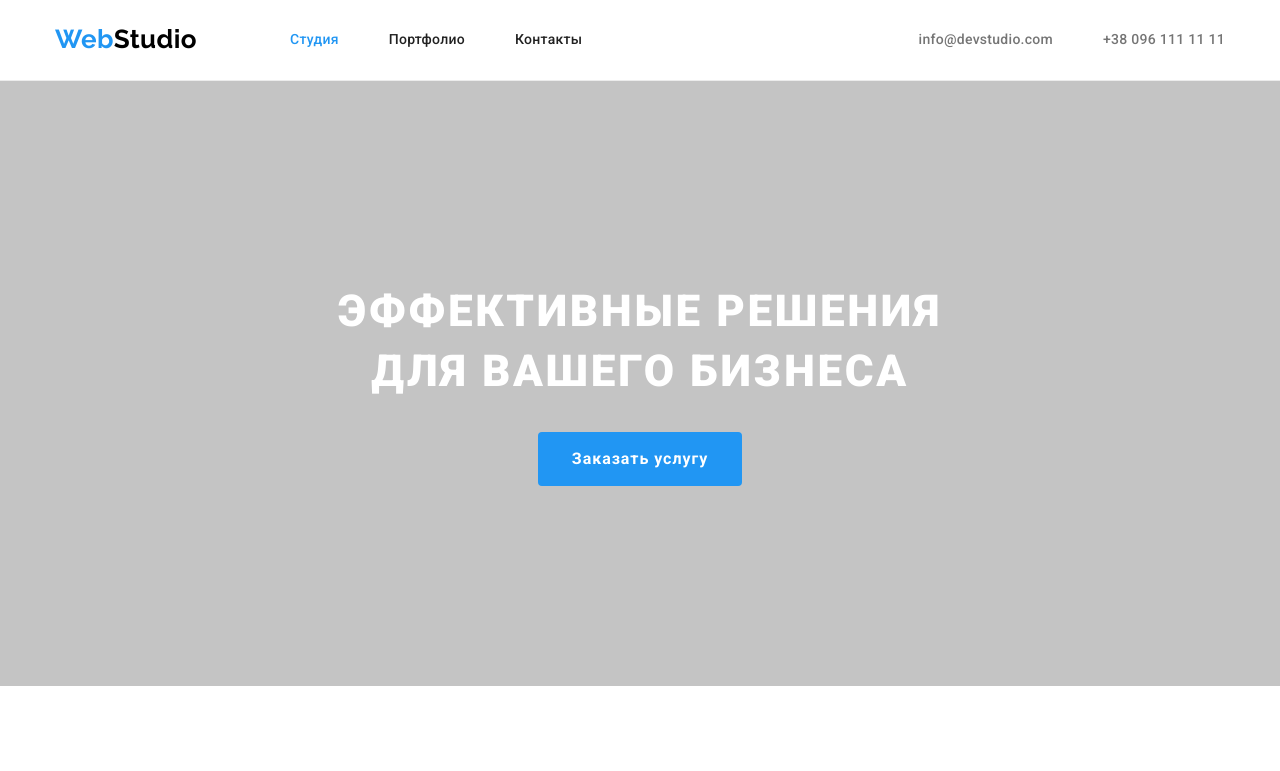
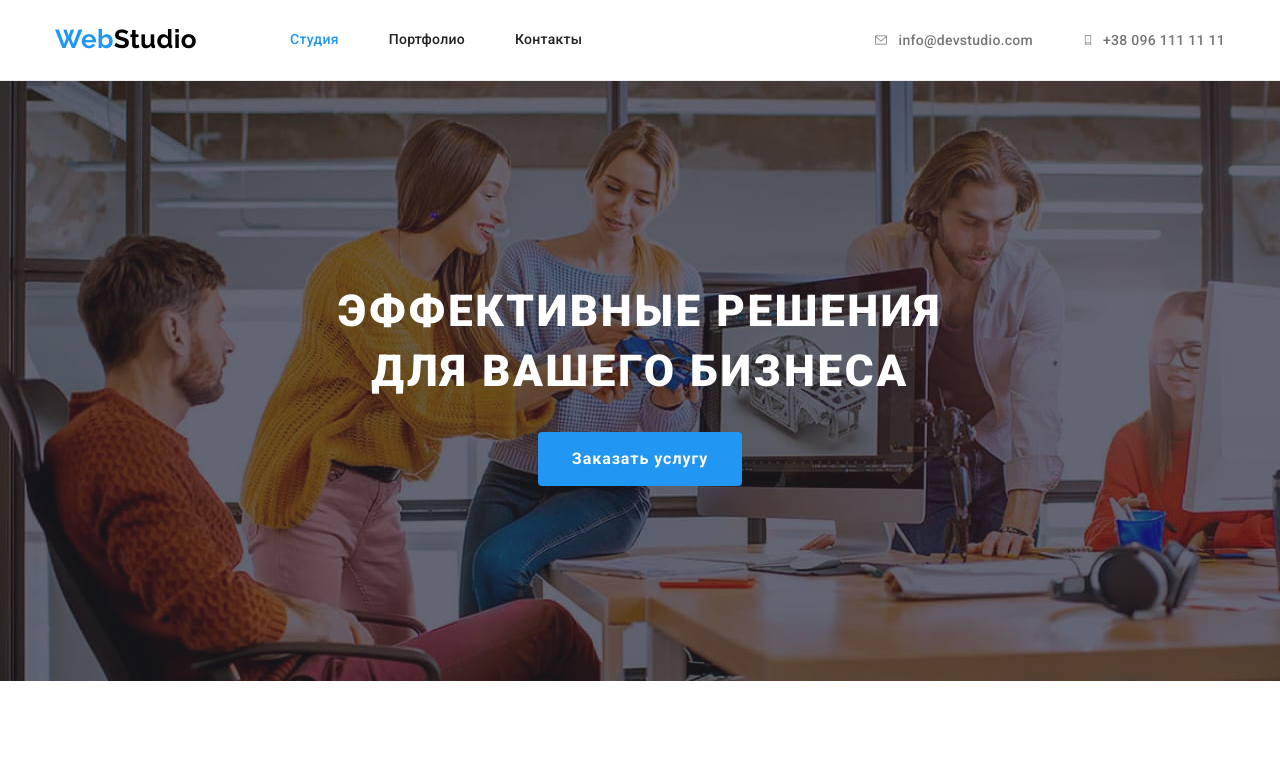
Before and after one commit to Kostiantyn-Radchenko/goit-markup-hw-04, a plain HTML site: page index.html in a window 1280 px wide. Shown: the top 771 px of the page. Drawn offline with nearby package versions, Linux system fonts and the light colour scheme.

Commit message:
markup header svg

```diff
--- a/css/style.css
+++ b/css/style.css
@@ -26,6 +26,7 @@ font-family: 'Roboto', sans-serif;
   --card-border-radius: 0px 0px 4px 4px;
   --card-border-color: #eeeeee;
   --hero--bgc-color: #c4c4c4;
+  --linear-gradient: rgba(47, 48, 58, 0.4);
 }
 /* tag configuration */
 li {
@@ -43,7 +44,21 @@ ul {
   margin: 0;
   padding: 0;
 }
-img {
+.visually-hidden {
+  position: absolute;
+  width: 1px;
+  height: 1px;
+  margin: -1px;
+  border: 0;
+  padding: 0;
+
+  white-space: nowrap;
+  clip-path: inset(100%);
+  clip: rect(0 0 0 0);
+  overflow: hidden;
+}
+img,
+svg {
   display: block;
   max-width: 100%;
   height: auto;
@@ -129,6 +144,8 @@ body {
   margin-left: 50px;
 }
 .contacts .link {
+  display: flex;
+  align-items: center;
   padding-top: 32px;
   padding-bottom: 32px;
   font-weight: 500;
@@ -141,14 +158,37 @@ body {
 .contacts .link:focus {
   color: var(--active-color);
 }
+
+.mail {
+  width: 16px;
+  height: 12px;
+  margin-right: 10px;
+  fill: currentColor;
+}
+.phone {
+  width: 10px;
+  height: 16px;
+  margin-right: 10px;
+  fill: currentColor;
+}
 /* main section */
 
 /* hero section */
 .hero {
+  max-width: 1600px;
+  max-height: 600px;
+  margin-left: auto;
+  margin-right: auto;
   padding-top: 200px;
   padding-bottom: 200px;
   text-align: center;
   background-color: var(--hero--bgc-color);
+  background-image: linear-gradient(
+      to right,
+      var(--linear-gradient),
+      var(--linear-gradient)
+    ),
+    url('../images/Teams.jpg');
 }
 .hero .title {
   max-width: 696px;
--- a/index.html
+++ b/index.html
@@ -36,13 +36,21 @@
         <!-- my contacts section -->
         <ul class="contacts">
           <li class="item">
-            <a href="mailto:info@devstudio.com" class="link"
-              >info@devstudio.com</a
+            <a href="mailto:info@devstudio.com" class="link">
+              <svg class="icon mail">
+                <use href="./images/allicon.svg#envelope"></use>
+              </svg>
+              info@devstudio.com</a
             >
           </li>
 
           <li class="item">
-            <a href="tel:+380961111111" class="link">+38 096 111 11 11</a>
+            <a href="tel:+380961111111" class="link">
+              <svg class="icon phone">
+                <use href="./images/allicon.svg#smartphone"></use>
+              </svg>
+              +38 096 111 11 11</a
+            >
           </li>
         </ul>
       </div>
@@ -58,7 +66,7 @@
       <!-- our soft skills -->
       <section class="section">
         <div class="container">
-          <h2 hidden>our soft skills</h2>
+          <h2 class="visually-hidden">our soft skills</h2>
           <ul class="featurse">
             <li class="item">
               <h3 class="subtitle">Внимание к деталям</h3>
```
Also changed, not shown: portofolio.html (+1 -1 lines), images/Teams.jpg (added), images/allicon.svg (added).
